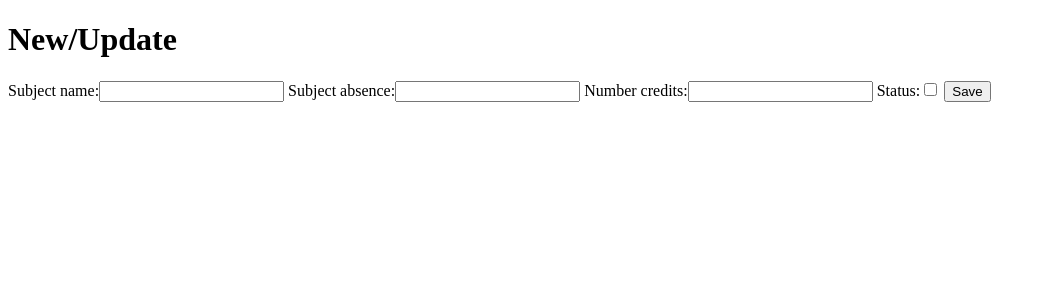
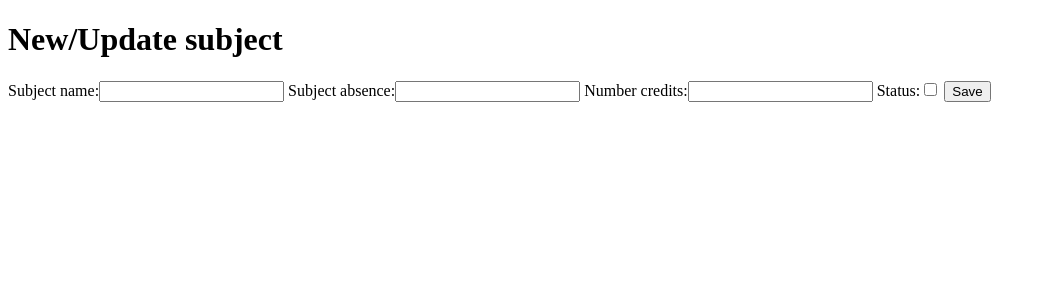
Before and after one commit to Desenho-Grupo2/PlanUp, a Django app: page /newSubject/ in a window 1280 px wide. Shown: the top 300 px of the page, without its empty margins (0-1046 px from the left). Run offline with Django 3.2, Linux system fonts and the light colour scheme.

Commit message:
"add the method to update the subjects"
Signed-off-by: zero101010 <igotaraujo97@gmail.com>
Signed-off-by: FilipeKN4 <filipekn4@gmail.com>

```diff
--- a/planup/src/planup/urls.py
+++ b/planup/src/planup/urls.py
@@ -5,16 +5,18 @@ from students import views
 import subjects.views
 from django.urls import path
 
-from subjects.views import list_subject, create_subject
+from subjects.views import list_subject, create_subject, update_subject
 
 
 urlpatterns = [
     url(r'^admin/', admin.site.urls),
-    url(r'^$', views.student_list, name="student_list"),## home page
+    url(r'^$', views.student_list, name="student_list"),  # home page
     url(r'^newStudent$', views.create_student, name="student_new"),
     url(r'^editStudent/(?P<pk>\d+)/$', views.edit_student, name="student_edit"),
-    url(r'^deleteStudent/(?P<pk>\d+)$', views.delete_student, name='student_delete'),
+    url(r'^deleteStudent/(?P<pk>\d+)$',
+        views.delete_student, name='student_delete'),
     url(r'^showStudent/(?P<pk>\d+)$', views.show_student, name="student_show"),
-    path('newSubject/',create_subject, name="new_subject"),
-    path('listSubject',list_subject,name='list_subject'),
+    path('newSubject/', create_subject, name="new_subject"),
+    path('listSubject/', list_subject, name='list_subject'),
+    path('updateSubject/<int:id>', update_subject, name="update_subject"),
 ]
--- a/planup/src/subjects/templates/subjects/new_subject.html
+++ b/planup/src/subjects/templates/subjects/new_subject.html
@@ -9,14 +9,14 @@
 </head>
 
 <body>
-    <h1>New/Update </h1>
+    <h1>New/Update subject</h1>
     <form method="POST">
         {% csrf_token %}
-        {{subject}}
+        {{subject_form}}
         <button type="submit">Save</button>
     </form>
 
 
-    </body>
+</body>
 
 </html>
--- a/planup/src/subjects/views.py
+++ b/planup/src/subjects/views.py
@@ -4,17 +4,18 @@ from django.shortcuts import render, get_object_or_404, redirect
 
 from subjects.models import Subject
 from .forms import SubjectForm
+import subjects
 
 
 def create_subject(request):
 
-    subject = SubjectForm(request.POST or None)
+    subject_form = SubjectForm(request.POST or None)
 
-    if subject.is_valid():
-        subject.save()
+    if subject_form.is_valid():
+        subject_form.save()
         return redirect('list_subject')
 
-    return render(request, 'subjects/new_subject.html', {'subject': subject})
+    return render(request, 'subjects/new_subject.html', {'subject_form': subject_form})
 
 
 def list_subject(request):
@@ -22,3 +23,14 @@ def list_subject(request):
     subjects = Subject.objects.all()
 
     return render(request, 'subjects/list_subjects.html', {'subjects': subjects})
+
+
+def update_subject(request, id):
+    subject = Subject.objects.get(id=id)
+    subject_form = SubjectForm(request.POST or None, instance=subject)
+
+    if subject_form.is_valid():
+        subject_form.save()
+        return redirect('list_subject')
+
+    return render(request, 'subjects/new_subject.html', {'subject_form': subject_form, 'subject': subject})
```
Also changed, not shown: planup/src/students/templates/students/student_new.html (+10 -15 lines), planup/src/subjects/templates/subjects/list_subjects.html (+8 -4 lines).
